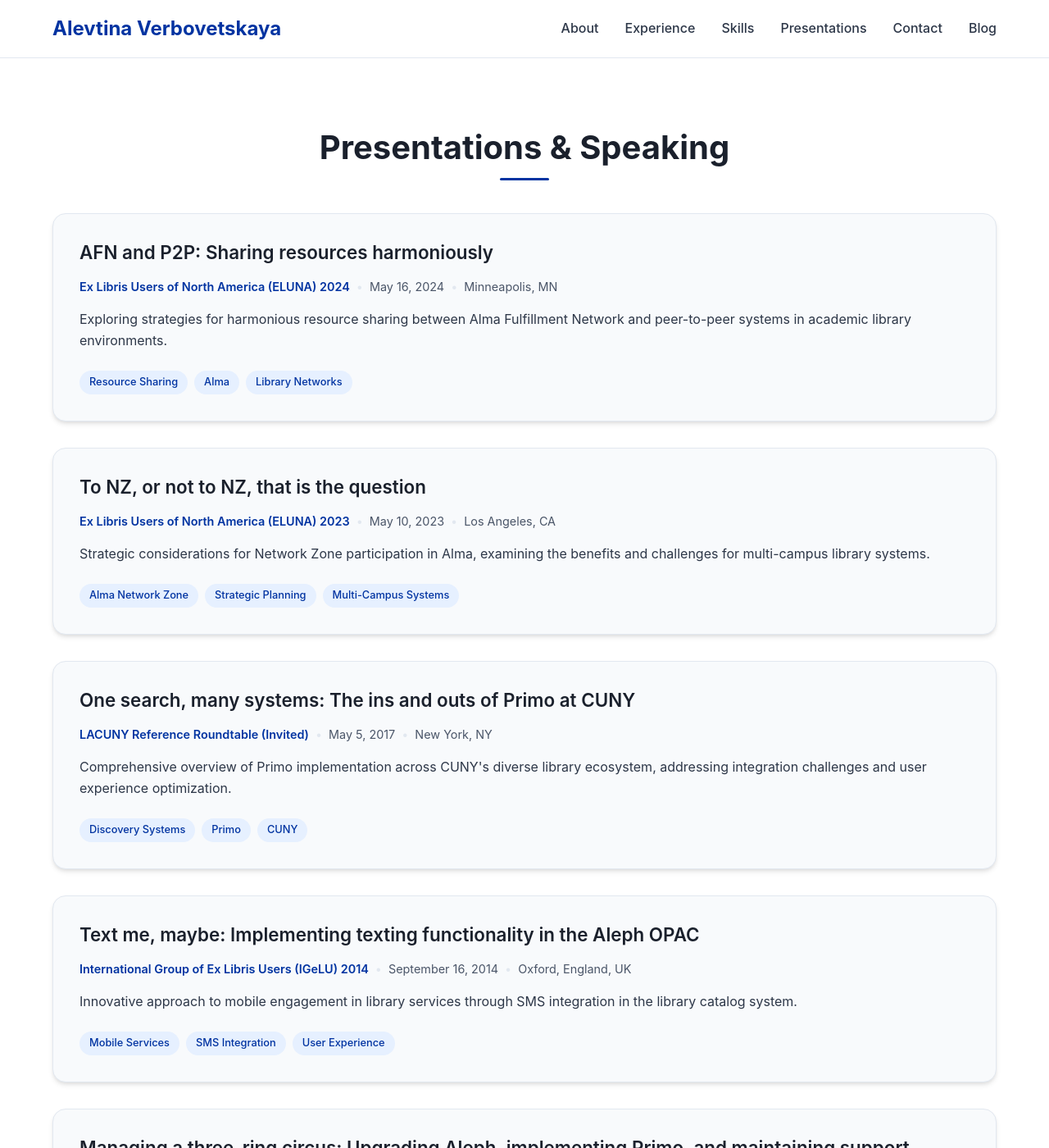
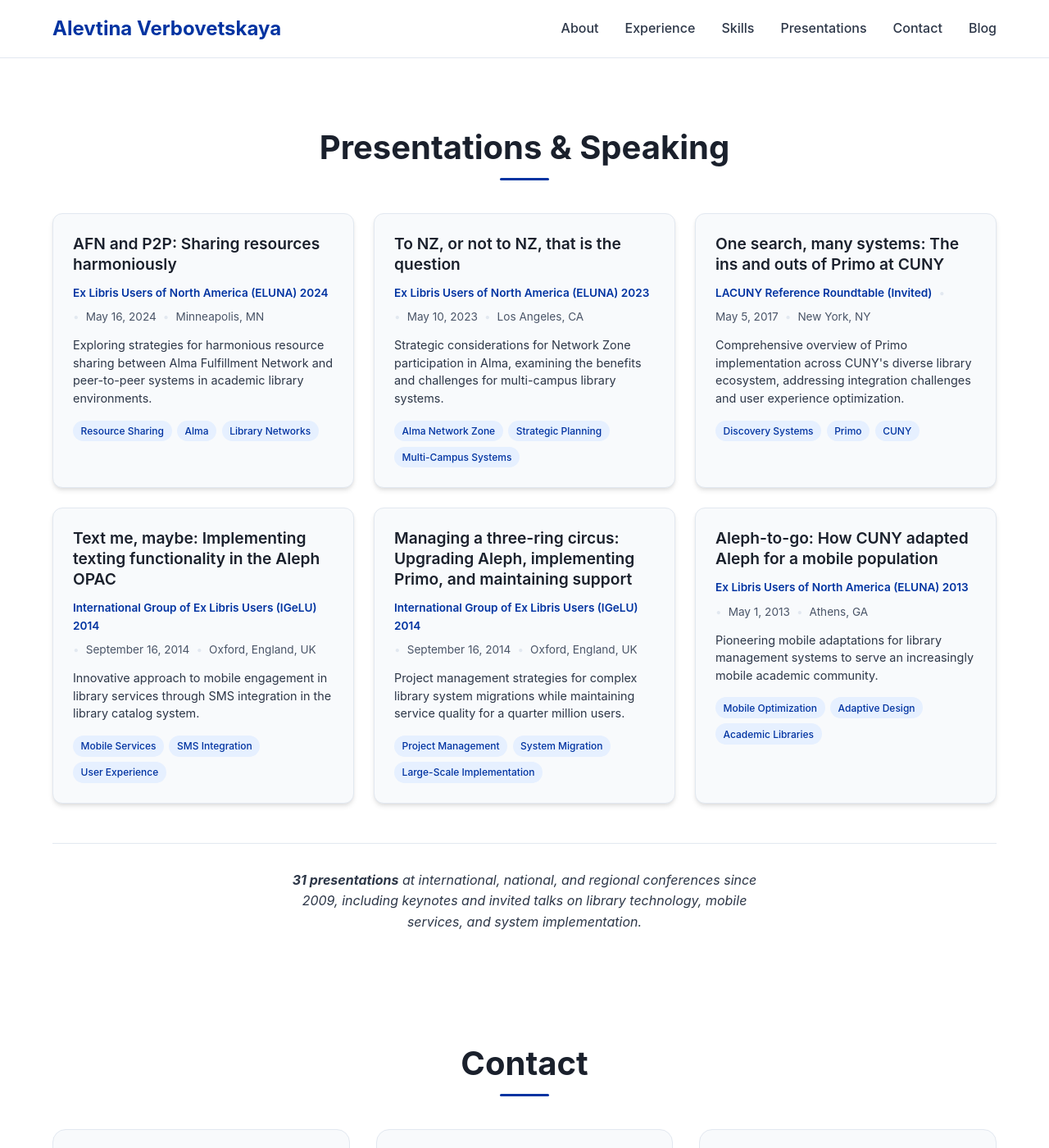
Before and after one commit to alevtina/alevtina.github.io, a Jekyll site: the page built from index.md, in a window 1280 px wide and 1400 px high, scrolled down 2265 px. Shown: the whole window at 82% size. Built offline with Jekyll 4.4.1, drawn with Linux system fonts in a browser that asks for light colours; some web fonts are replaced.

Commit message:
Update main.scss

```diff
--- a/assets/main.scss
+++ b/assets/main.scss
@@ -322,35 +322,36 @@
 // Presentations section
 .presentations-grid {
     display: grid;
-    gap: 2rem;
+    grid-template-columns: repeat(auto-fit, minmax(350px, 1fr));
+    gap: 1.5rem;
 }
 
 .presentation-card {
     background-color: var(--bg-secondary);
-    border-radius: 1rem;
-    padding: 2rem;
+    border-radius: 0.75rem;
+    padding: 1.5rem;
     box-shadow: var(--shadow-md);
     transition: all 0.3s ease;
     border: 1px solid var(--border-color);
 
     &:hover {
-        transform: translateY(-4px);
+        transform: translateY(-2px);
         box-shadow: var(--shadow-lg);
     }
 }
 
 .presentation-title {
-    font-size: 1.4rem;
+    font-size: 1.2rem;
     font-weight: 600;
-    margin-bottom: 1rem;
+    margin-bottom: 0.75rem;
     color: var(--text-primary);
     line-height: 1.3;
 }
 
 .presentation-meta {
     color: var(--text-muted);
-    font-size: 0.9rem;
-    margin-bottom: 1rem;
+    font-size: 0.85rem;
+    margin-bottom: 0.75rem;
     display: flex;
     align-items: center;
     gap: 0.5rem;
@@ -368,15 +369,21 @@
 
 .presentation-description {
     color: var(--text-secondary);
-    line-height: 1.6;
-    margin-bottom: 1.5rem;
+    line-height: 1.5;
+    margin-bottom: 1rem;
+    font-size: 0.9rem;
 }
 
 .presentation-tags {
     display: flex;
     flex-wrap: wrap;
-    gap: 0.5rem;
+    gap: 0.4rem;
     overflow: hidden;
+
+    .tag {
+        font-size: 0.75rem;
+        padding: 0.2rem 0.6rem;
+    }
 }
 
 .presentations-footer {
@@ -1036,10 +1043,24 @@
     }
 
     // Presentations mobile adjustments
+    .presentations-grid {
+        grid-template-columns: 1fr;
+        gap: 1rem;
+    }
+
+    .presentation-card {
+        padding: 1.25rem;
+    }
+
+    .presentation-title {
+        font-size: 1.1rem;
+    }
+
     .presentation-meta {
         flex-direction: column;
         align-items: flex-start;
         gap: 0.25rem;
+        font-size: 0.8rem;
     }
 }
 
```
